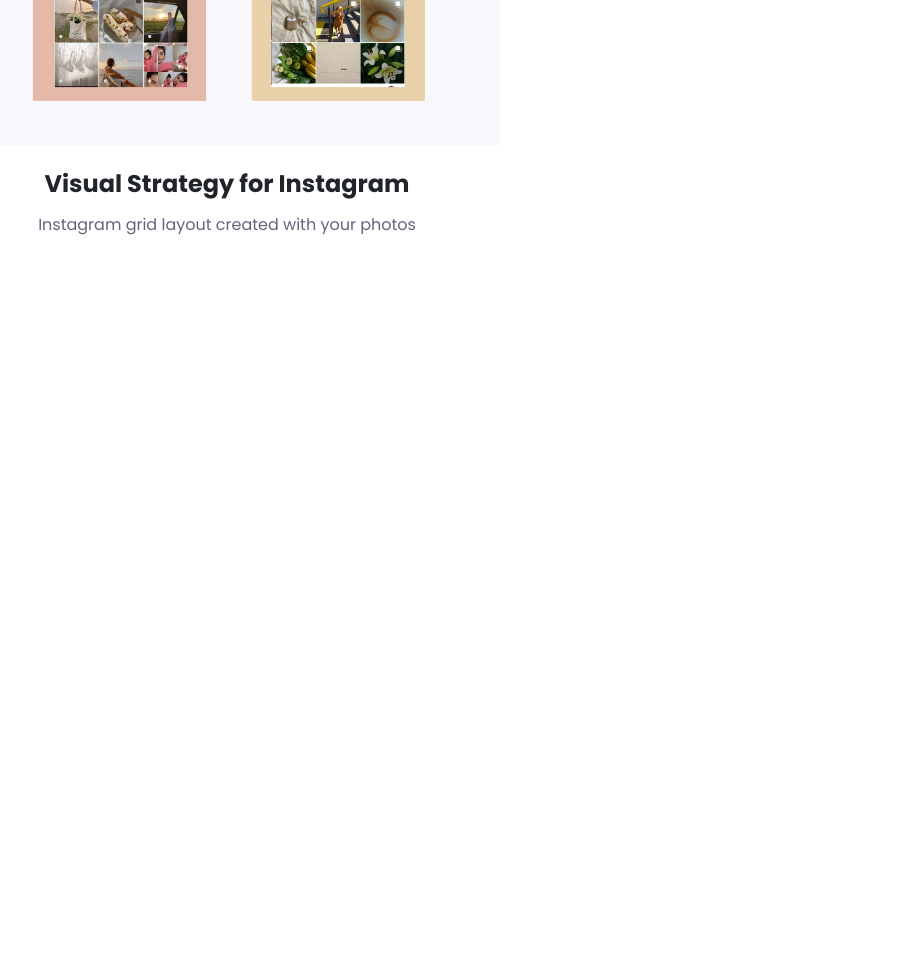
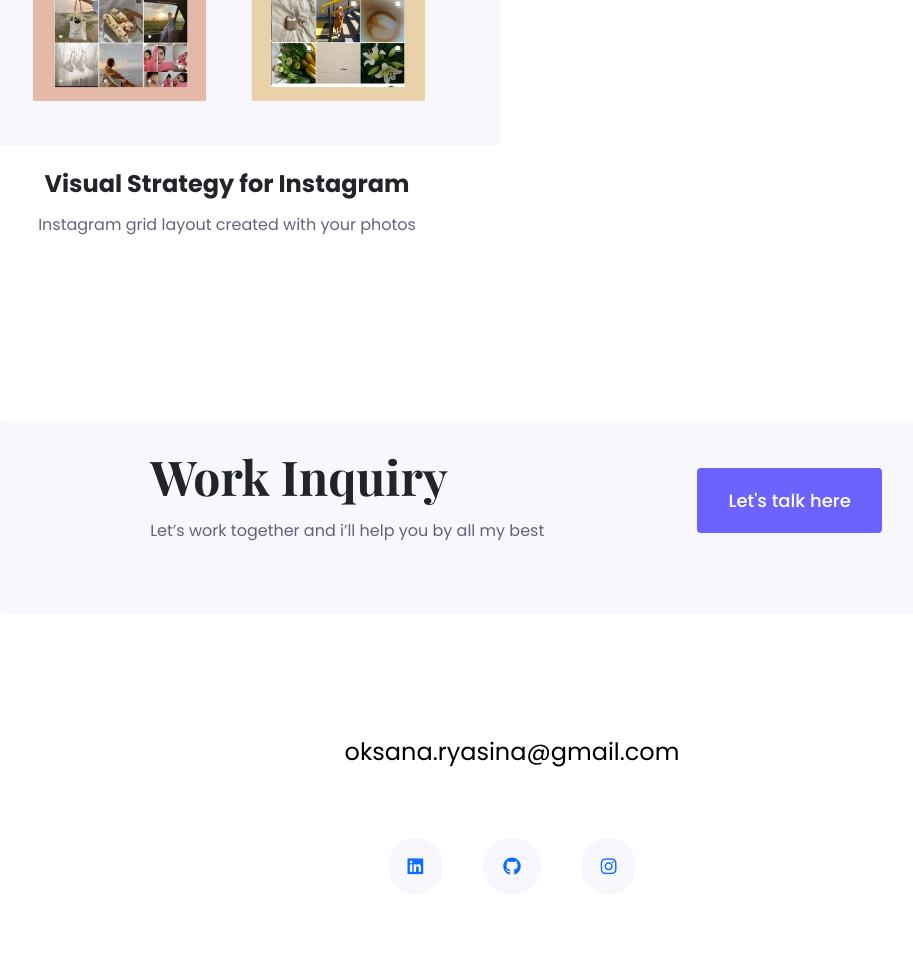
Before and after one commit to Pursuecoding/new-portfolio, a plain HTML site: page work.html in a window 1280 px wide. Shown: the part 1679-2642 px from the top of the page, without its empty margins (128-1041 px from the left). Before the commit the page ends 1979 px from the top, so only its background shows below. Drawn offline with nearby package versions, Linux system fonts and the light colour scheme.

Commit message:
Added Footer section to all pages

```diff
--- a/work.html
+++ b/work.html
@@ -87,6 +87,44 @@
                 </p>
             </div>
         </div>
+        <footer>
+            <div class="d-md-flex flex-row justify-content-evenly work-inquiry">
+              <div class="p-2 mt-3">
+                <h6>Work Inquiry</h6>
+                <p class="app-description-paragraph">Let’s work  together and i’ll help you by all my best</p>
+              </div>
+              <div class="footer-btn">
+                <a href="#" class="btn btn-style mt-5">Let's talk here</a>
+              </div>
+            </div>
+
+            <div class="d-flex flex-column contact-icons">
+              <div class="footer-mail text-center">
+                <a href="mailto:oksana.ryasina@gmail.com">oksana.ryasina@gmail.com</a>
+              </div>
+              <div class="footer-icons">
+                <div class="d-flex flex-row justify-content-center m-5">
+                  <div class="icon">
+                    <a href="https://www.linkedin.com/in/okyanko/" target="_blank">
+                      <i class="fa-brands fa-linkedin">
+                      </i>
+                    </a>
+
+                  </div>
+                  <div class="icon">
+                    <a href="https://github.com/Pursuecoding" target="_blank">
+                      <i class="fa-brands fa-github"></i>
+                    </a>
+                  </div>
+                  <div class="icon">
+                    <a href="https://www.instagram.com/oxygenuously/" target="_blank">
+                      <i class="fa-brands fa-instagram"></i>
+                    </a>
+                  </div>
+                </div>
+              </div>
+            </div>
+          </footer>
       </div>
 </body>
 </html>
```
Also changed, not shown: about.html (+38 -0 lines), contacts.html (+39 -0 lines).
